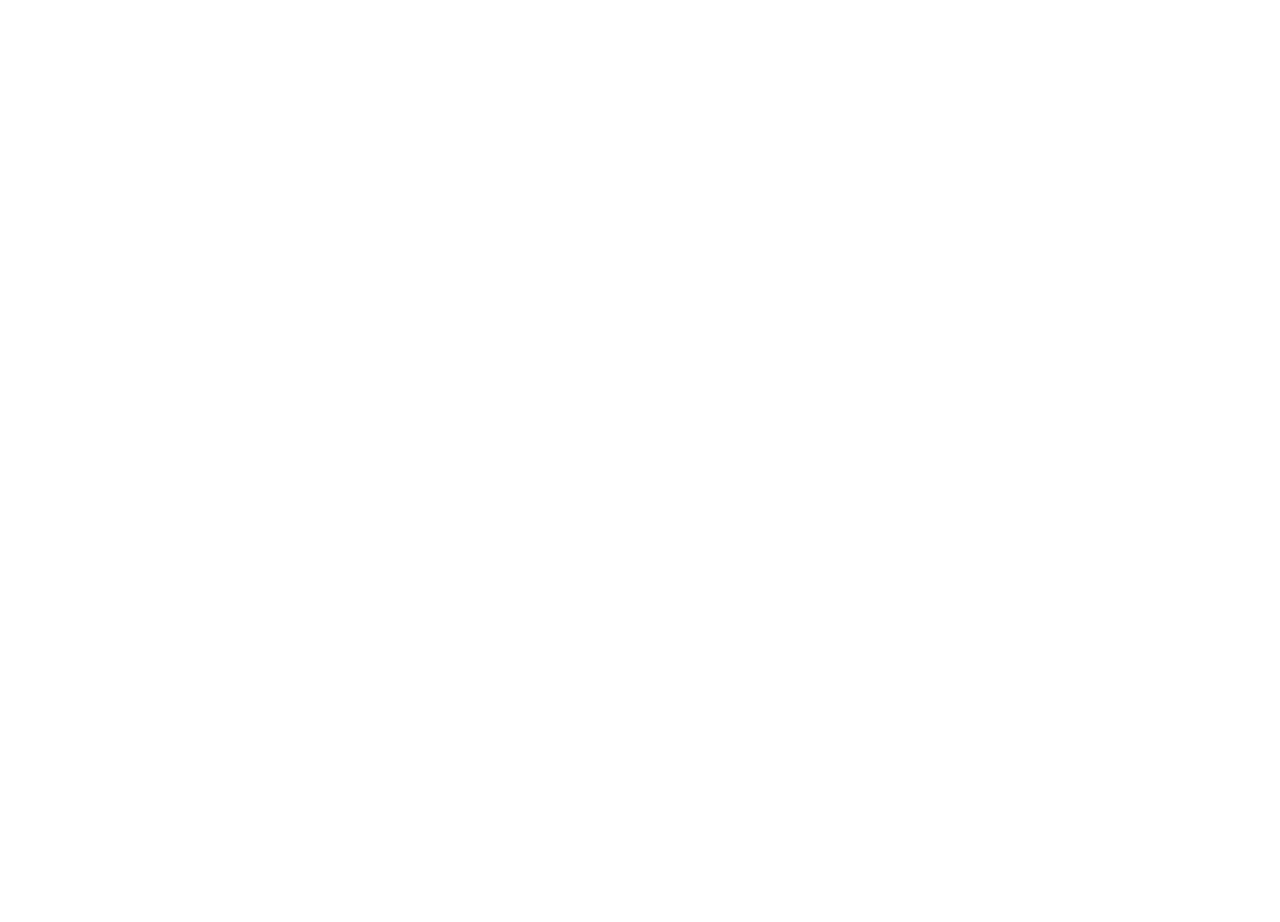
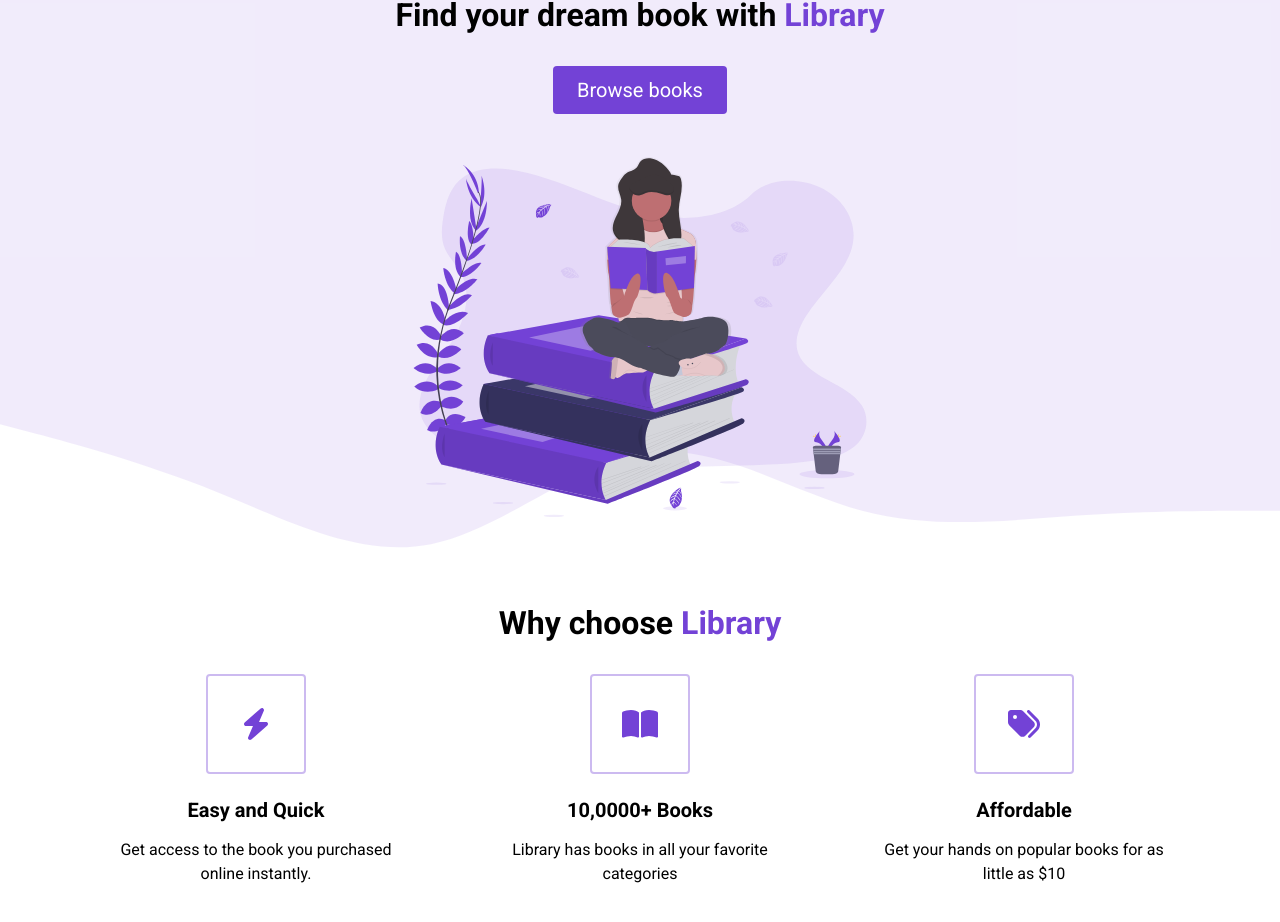
Before and after one commit to KadeKorn/React-Library, a React (Create React App) app: page / in a window 1280 px wide. Shown: the part 252-1174 px from the top of the page. Before the commit the page ends 800 px from the top, so only its background shows below. Built offline with nearby package versions, Linux system fonts and the light colour scheme.

Commit message:
finished highlight section, but going to refactor it so it isnt a bunch of copy paste code

```diff
--- a/src/App.js
+++ b/src/App.js
@@ -1,3 +1,5 @@
+import Highlights from './components/Highlights.jsx';
+import Landing from './components/Landing.jsx';
 import Nav from './components/Nav.jsx'
 
 
@@ -5,6 +7,8 @@
   return (
    <div>
     <Nav />
+    <Landing />
+    <Highlights />
    </div>
   );
 }
--- /dev/null
+++ b/src/components/Highlights.jsx
@@ -0,0 +1,47 @@
+import { FontAwesomeIcon } from "@fortawesome/react-fontawesome";
+import React from "react";
+
+const Highlights = () => {
+  return (
+    <section id="highlights">
+      <div className="container">
+        <div className="row">
+          <h2 className="section__title">
+            Why choose <span className="purple">Library</span>
+          </h2>
+          <div className="highlight__wrapper">
+            <div className="highlight">
+              <div className="highlight__img">
+                <FontAwesomeIcon icon="bolt" />
+              </div>
+              <h3 className="highlight__subtitle">Easy and Quick</h3>
+              <p className="highlight__para">
+                Get access to the book you purchased online instantly.
+              </p>
+            </div>
+            <div className="highlight">
+              <div className="highlight__img">
+                <FontAwesomeIcon icon="book-open" />
+              </div>
+              <h3 className="highlight__subtitle">10,0000+ Books</h3>
+              <p className="highlight__para">
+                Library has books in all your favorite categories
+              </p>
+            </div>
+            <div className="highlight">
+              <div className="highlight__img">
+                <FontAwesomeIcon icon="tags" />
+              </div>
+              <h3 className="highlight__subtitle">Affordable</h3>
+              <p className="highlight__para">
+                Get your hands on popular books for as little as $10
+              </p>
+            </div>
+          </div>
+        </div>
+      </div>
+    </section>
+  );
+};
+
+export default Highlights;
--- /dev/null
+++ b/src/components/Landing.jsx
@@ -0,0 +1,30 @@
+import React from 'react';
+import UndrawBooks from '../assets/Undraw_Books.svg'
+
+
+const Landing = () => {
+    return (
+        <div>
+            <section id="landing">
+                <header>
+                    <div className="header__container">
+                        <div className="header__description">
+                            <h1>America's most awarded online library platform</h1>
+                            <h2>Find your dream book with <span className='purple'>Library</span></h2>
+                            <a href="#features">
+                                <button className="btn">
+                                    Browse books
+                                </button>
+                            </a>
+                        </div>
+                        <figure className="header__img--wrapper">
+                            <img src={UndrawBooks} alt="" />
+                        </figure>
+                    </div>
+                </header>
+            </section>
+        </div>
+    )
+}
+
+export default Landing;
--- a/src/index.js
+++ b/src/index.js
@@ -4,9 +4,9 @@
 import App from './App';
 import reportWebVitals from './reportWebVitals';
 import { library } from '@fortawesome/fontawesome-svg-core'
-import { faBars, faShoppingCart, faTimes } from '@fortawesome/free-solid-svg-icons'
+import { faBars, faShoppingCart, faTimes, faBolt, faBookOpen, faTags } from '@fortawesome/free-solid-svg-icons'
 
-library.add(faBars, faShoppingCart, faTimes)
+library.add(faBars, faShoppingCart, faTimes,  faBolt, faBookOpen, faTags)
 const root = ReactDOM.createRoot(document.getElementById('root'));
 root.render(
   <React.StrictMode>
```
